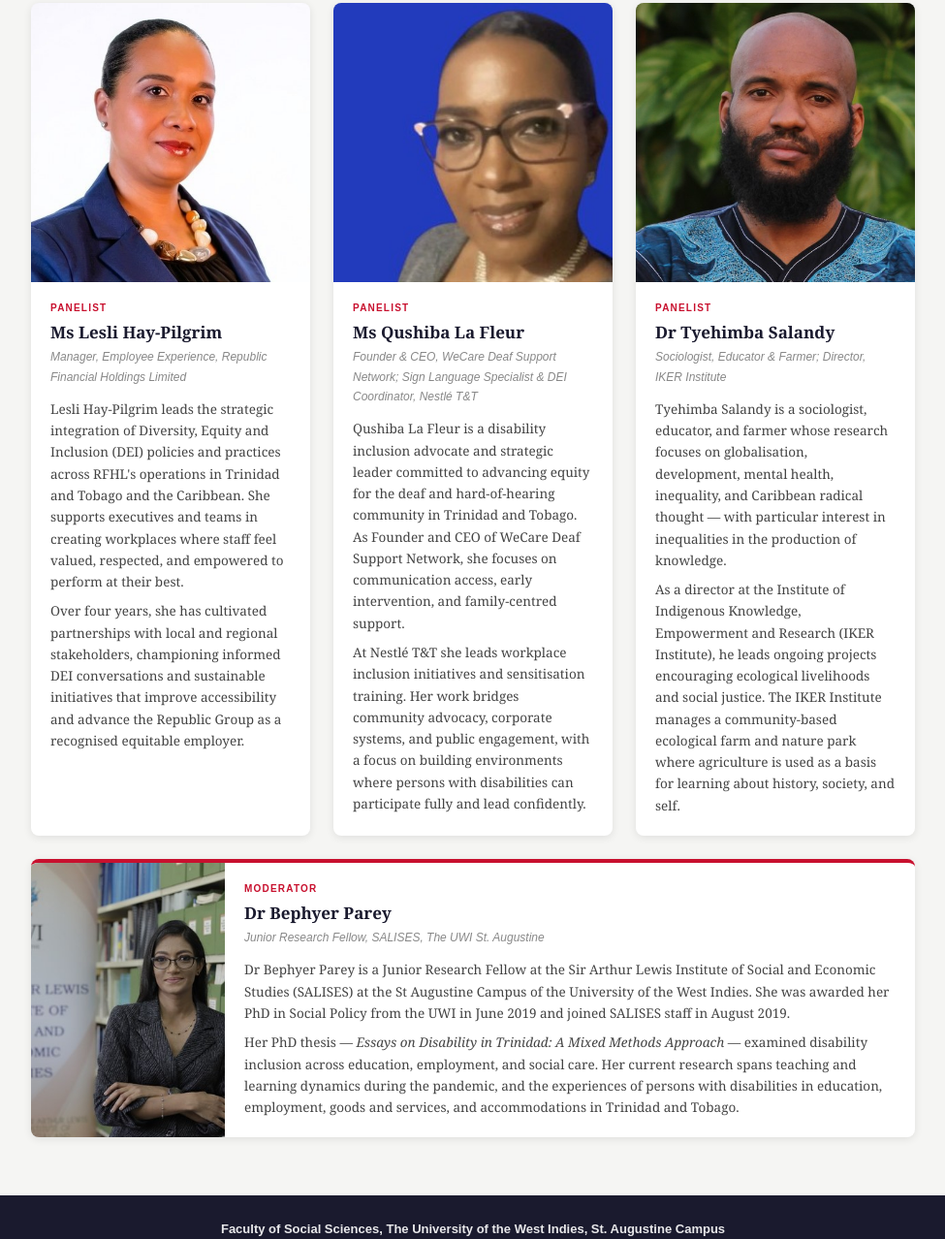
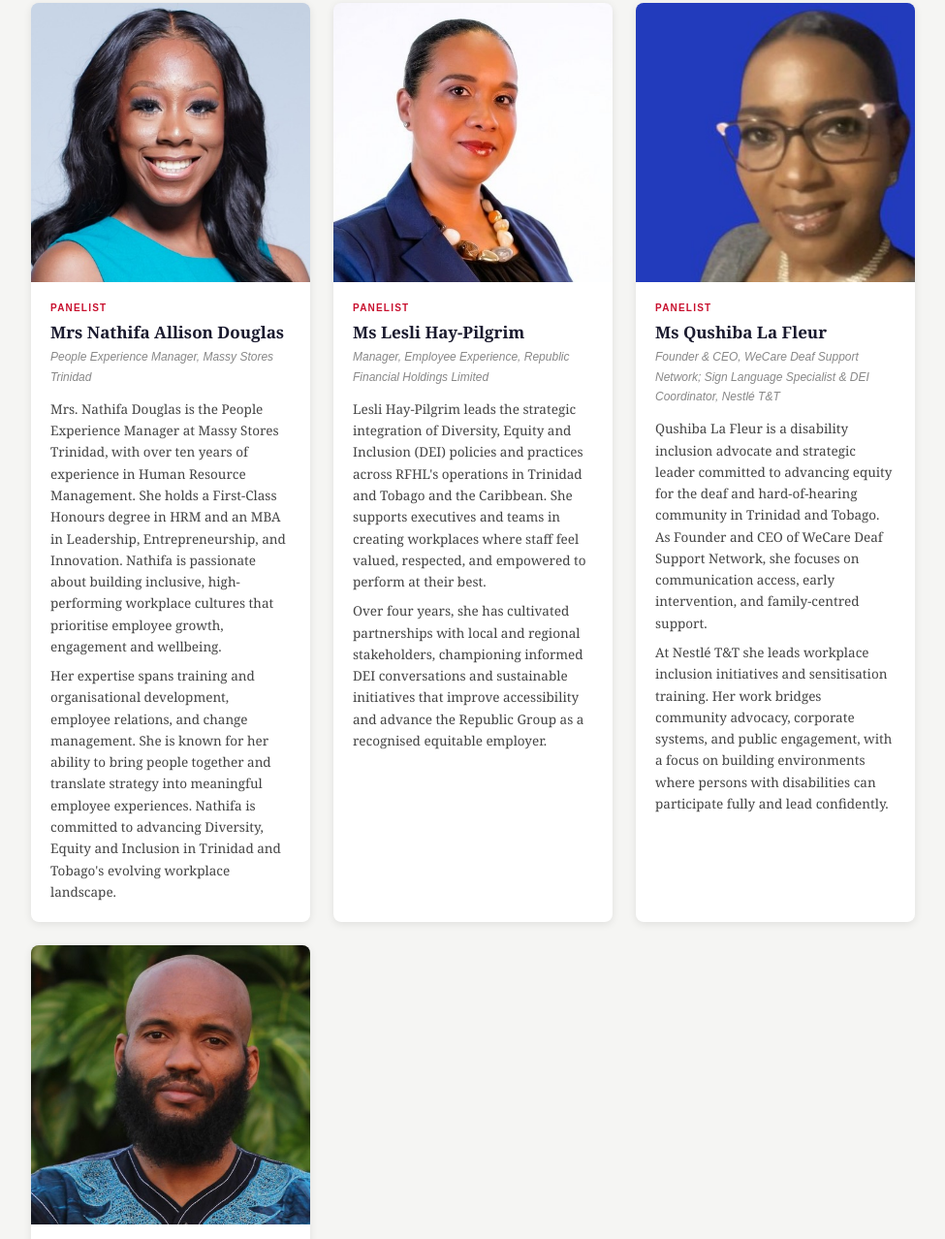
Before and after one commit to paulbalwant/aie2-exchange, a plain HTML site: page index.html in a window 1280 px wide. Shown: the part 829-2107 px from the top of the page at 97% size, without its empty margins (152-1127 px from the left). Drawn offline with Linux system fonts and the light colour scheme.

Commit message:
Add files via upload
Added new panelist to Bephyer's session

```diff
--- a/index.html
+++ b/index.html
@@ -402,6 +402,22 @@
 
     <div class="panelists">
 
+      <!-- Mrs Nathifa Allison Douglas -->
+      <article class="card">
+        <div class="card-photo-wrap">
+          <img src="images/douglas.jpg" alt="Mrs Nathifa Allison Douglas" />
+        </div>
+        <div class="card-body">
+          <span class="card-badge">Panelist</span>
+          <h3 class="card-name">Mrs Nathifa Allison Douglas</h3>
+          <p class="card-org">People Experience Manager, Massy Stores Trinidad</p>
+          <div class="card-bio">
+            <p>Mrs. Nathifa Douglas is the People Experience Manager at Massy Stores Trinidad, with over ten years of experience in Human Resource Management. She holds a First-Class Honours degree in HRM and an MBA in Leadership, Entrepreneurship, and Innovation. Nathifa is passionate about building inclusive, high-performing workplace cultures that prioritise employee growth, engagement and wellbeing.</p>
+            <p>Her expertise spans training and organisational development, employee relations, and change management. She is known for her ability to bring people together and translate strategy into meaningful employee experiences. Nathifa is committed to advancing Diversity, Equity and Inclusion in Trinidad and Tobago's evolving workplace landscape.</p>
+          </div>
+        </div>
+      </article>
+
       <!-- Ms Lesli Hay-Pilgrim -->
       <article class="card">
         <div class="card-photo-wrap">
@@ -460,8 +476,8 @@
           <h3 class="card-name">Dr Bephyer Parey</h3>
           <p class="card-org">Junior Research Fellow, SALISES, The UWI St. Augustine</p>
           <div class="card-bio">
-            <p>Dr Bephyer Parey is a Junior Research Fellow at the Sir Arthur Lewis Institute of Social and Economic Studies (SALISES) at the St Augustine Campus of the University of the West Indies. She was awarded her PhD in Social Policy from the UWI in June 2019 and joined SALISES staff in August 2019.</p>
-            <p>Her PhD thesis — <em>Essays on Disability in Trinidad: A Mixed Methods Approach</em> — examined disability inclusion across education, employment, and social care. Her current research spans teaching and learning dynamics during the pandemic, and the experiences of persons with disabilities in education, employment, goods and services, and accommodations in Trinidad and Tobago.</p>
+            <p>Dr. Bephyer Parey is a Research Fellow at the Sir Arthur Lewis Institute of Social and Economic Studies (SALISES), The University of the West Indies (The UWI), St. Augustine Campus. Her research focuses on disability studies and multidimensional poverty, with particular emphasis on education, employment, social care, and wellbeing. A central aim of her work is to support policy development that advances the full inclusion of persons with disabilities across the lifecourse.</p>
+            <p>Dr. Parey serves as Chair of The UWI's Disability Studies Research Cluster, where she has led significant collaborative initiatives, including the establishment of a memorandum of understanding between The UWI and the Equal Opportunity Commission of Trinidad and Tobago. She has also led public awareness initiatives highlighting the contributions of persons with disabilities to Trinidad and Tobago society, helping to challenge and reshape prevailing societal misperceptions of disability.</p>
           </div>
         </div>
       </article>
@@ -536,9 +552,9 @@
         <div class="card-body">
           <span class="card-badge">Panelist</span>
           <h3 class="card-name">Mr Dale Parson</h3>
-          <p class="card-org">President, T&amp;T Manufacturers' Association; CEO, KPL Group Ltd.</p>
+          <p class="card-org">Former President, T&amp;T Manufacturers' Association; CEO, KPL Group Ltd.</p>
           <div class="card-bio">
-            <p>Dale Parson is President of the Trinidad and Tobago Manufacturers' Association (TTMA) and Chair of the TTMA's Infrastructure Committee, as well as CEO of KPL Group Ltd. He holds a BSc in Engineering and an MSc in Strategic Leadership and Management, and is currently completing a PhD in Business Administration (Marketing).</p>
+            <p>Dale Parson is the former President of the Trinidad and Tobago Manufacturers' Association (TTMA) and Chair of the TTMA's Infrastructure Committee, as well as CEO of KPL Group Ltd. He holds a BSc in Engineering and an MSc in Strategic Leadership and Management, and is currently completing a PhD in Business Administration (Marketing).</p>
             <p>He has acquired extensive knowledge and experience in manufacturing, competitiveness, international trade, strategic planning, and trade agreement negotiations, bringing a broad scope of industry expertise to the TTMA board.</p>
           </div>
         </div>
```
Also changed, not shown: images/douglas.jpg (added).
